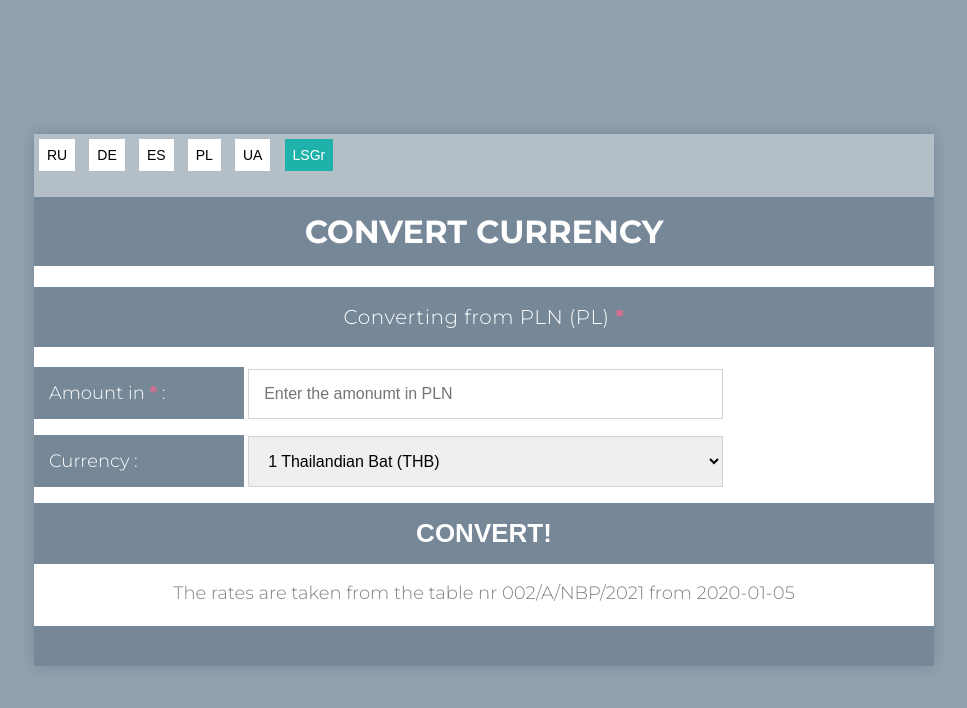
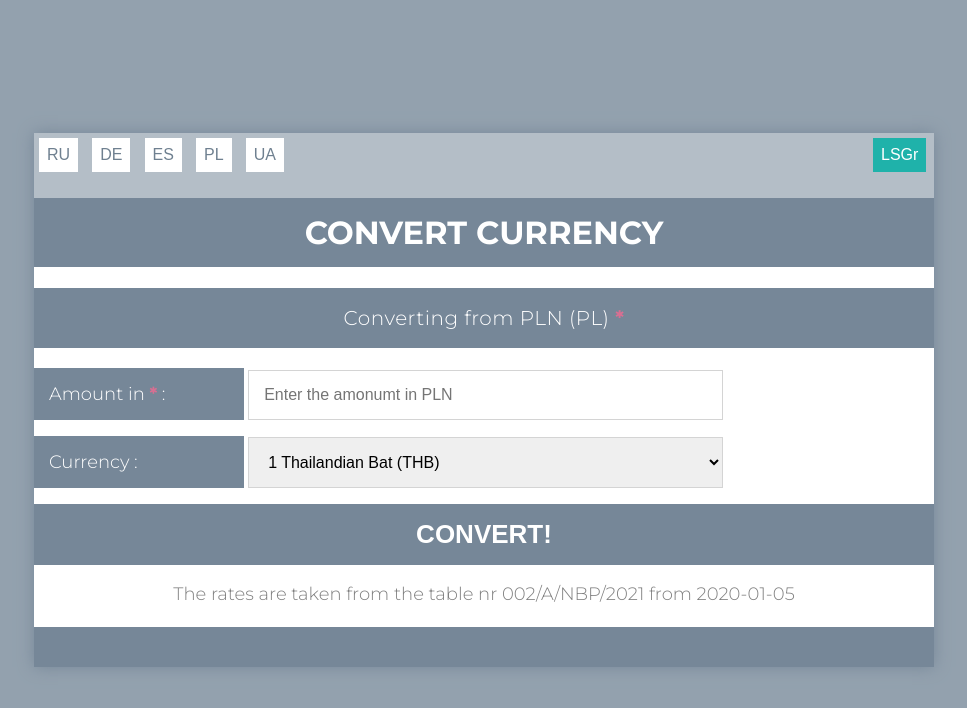
Before and after one commit to Mr-Front-End-dev/Convert-Currency, a plain HTML site: page index.html in a window 1280 px wide. Shown: the whole page, without its empty margins (156-1123 px from the left). Drawn offline with Linux system fonts and the light colour scheme.

Commit message:
Added styles for button with theme

```diff
--- a/css/section.css
+++ b/css/section.css
@@ -1,13 +1,25 @@
 .section__button {
+  color: hsl(210, 13%, 50%);
   background-color: hsl(0, 0%, 100%);
   border-style: none;
-  font-size: 14px;
+  font-size: 16px;
   padding: 8px;
   margin: 5px;
-  transition: 0.1s;
   cursor: context-menu;
 }
 
+/* ________________________ */
+.section__button--lightseagreen.section__button--lightseagreen {
+  left: 80vw;
+  position: absolute;
+  background-color: hsl(177, 70%, 41%);
+  color: hsl(0, 0%, 100%);
+}
+
+.section__button--lightseagreen.section__button--lightseagreen:hover {
+  background-color: hsl(177, 70%, 46%);
+}
+/* ________________________ */
 .section__button:hover {
   background-color: hsl(0, 0%, 93%);
 }
```
